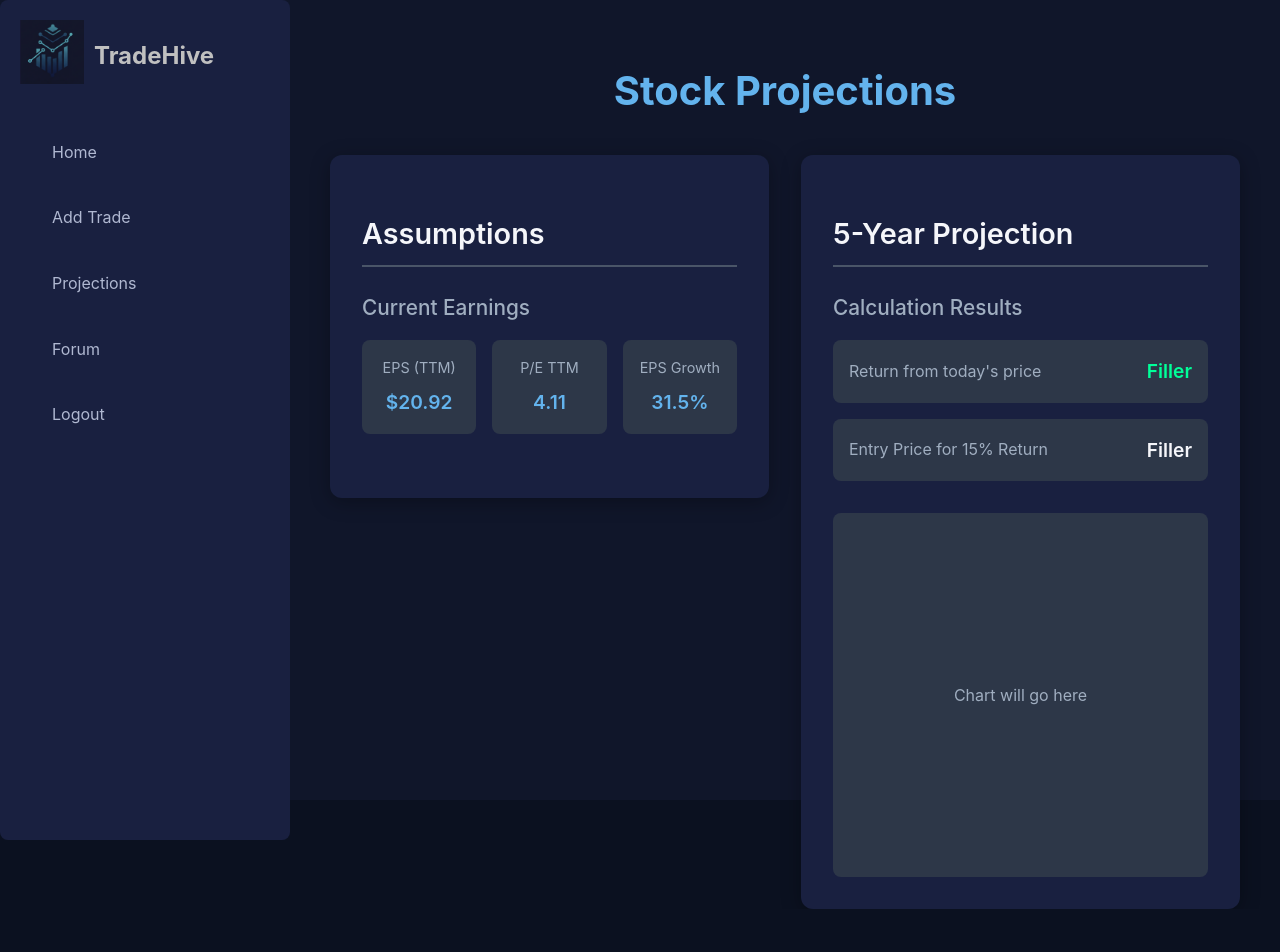
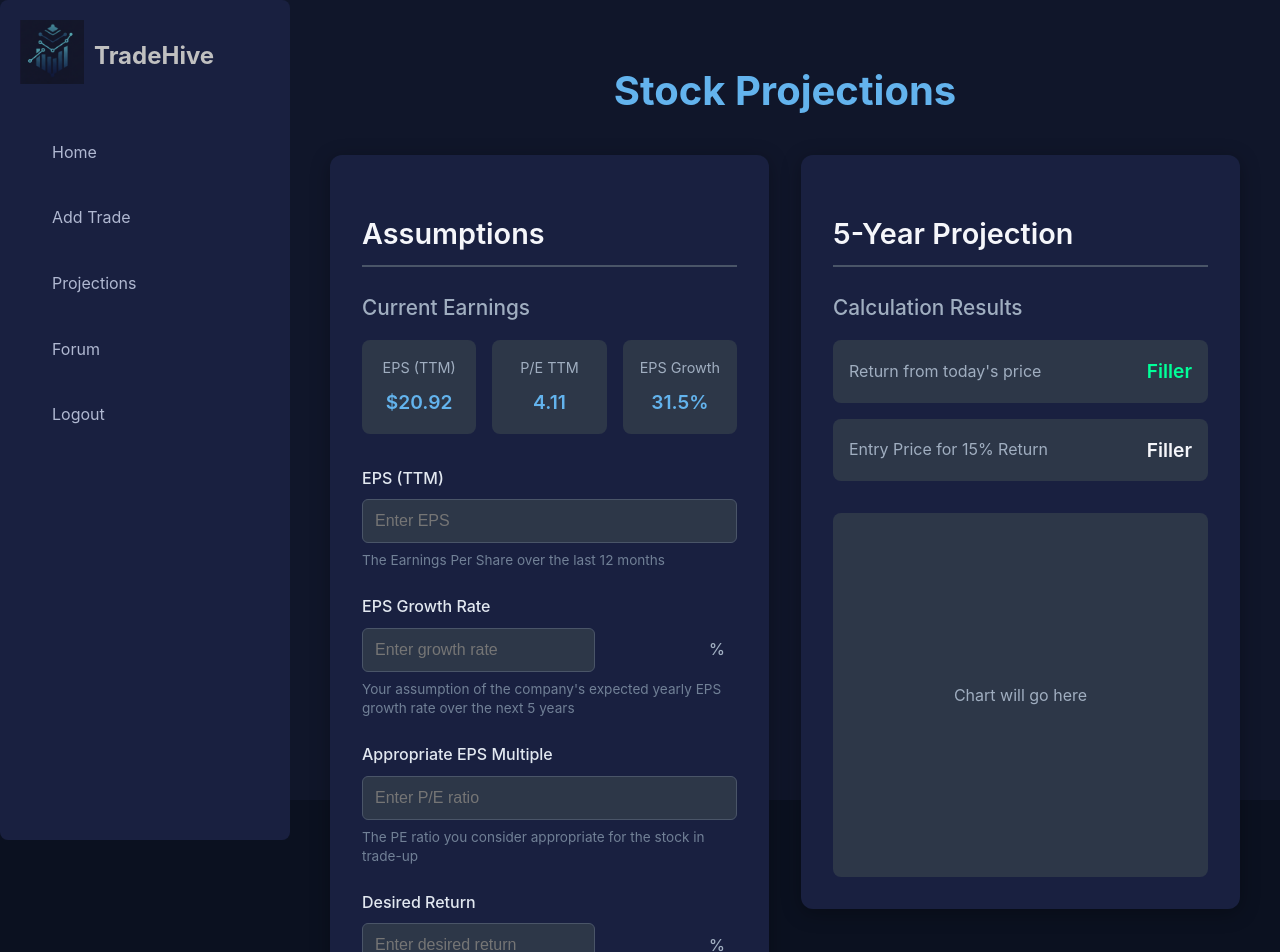
Before and after one commit to hongwee11/tradehive, a React (Create React App) app in the folder dashboard-react/: page /projection in a window 1280 px wide. Shown: the top 952 px of the page. Before the commit the page ends 909 px from the top, so only its background shows below. Built offline with nearby package versions, Linux system fonts and the light colour scheme.

Commit message:
input areas

```diff
--- a/dashboard-react/src/projection/projection.css
+++ b/dashboard-react/src/projection/projection.css
@@ -71,7 +71,6 @@
   margin-bottom: 1rem;
 }
 
-/* Current Earnings Section */
 .current-earnings-section {
   margin-bottom: 2rem;
 }
@@ -104,7 +103,6 @@
   color: #63b3ed;
 }
 
-/* Calculation Results */
 .calculation-results {
   margin-bottom: 2rem;
 }
@@ -139,7 +137,6 @@
   color: #00ff99;
 }
 
-/* Chart Placeholder */
 .chart-placeholder {
   background: #2d3748;
   border-radius: 8px;
@@ -152,7 +149,6 @@
   justify-content: center;
 }
 
-/* Responsive Design */
 @media (max-width: 1024px) {
   .projections-container {
     grid-template-columns: 1fr;
@@ -178,3 +174,56 @@
     font-size: 2rem;
   }
 }
+
+.inputs-section {
+  display: flex;
+  flex-direction: column;
+  gap: 1.5rem;
+}
+
+.input-group {
+  display: flex;
+  flex-direction: column;
+  gap: 0.5rem;
+}
+
+.input-label {
+  font-size: 1rem;
+  font-weight: 500;
+  color: #e2e8f0;
+}
+
+.projection-input {
+  padding: 0.75rem;
+  background: #2d3748;
+  border: 1px solid #4a5568;
+  border-radius: 6px;
+  color: #f5f6fa;
+  font-size: 1rem;
+  transition: border-color 0.2s ease;
+}
+
+.projection-input:focus {
+  outline: none;
+  border-color: #63b3ed;
+  box-shadow: 0 0 0 3px rgba(99, 179, 237, 0.1);
+}
+
+.input-with-icon {
+  position: relative;
+  display: flex;
+  align-items: center;
+}
+
+.input-icon {
+  position: absolute;
+  right: 0.75rem;
+  color: #a0aec0;
+  font-weight: 500;
+}
+
+.input-help {
+  font-size: 0.85rem;
+  color: #718096;
+  line-height: 1.4;
+}
--- a/dashboard-react/src/projection/projection.jsx
+++ b/dashboard-react/src/projection/projection.jsx
@@ -1,4 +1,4 @@
-import React from 'react';
+import React, { useState } from 'react';
 import Sidebar from '../dashboard/components/sidebar';
 import './projection.css';
 
@@ -9,6 +9,12 @@ function ProjectionsPage() {
     pe: 4.11,
     epsGrowth: 31.5
   };
+
+  const [epsTTM, setEpsTTM] = useState('');
+  const [epsGrowthRate, setEpsGrowthRate] = useState('');
+  const [epsMultiple, setEpsMultiple] = useState('');
+  const [desiredReturn, setDesiredReturn] = useState('');
+
 
   return (
     <div className="dashboard-layout">
@@ -45,7 +51,61 @@ function ProjectionsPage() {
                 </div>
               </div>
 
-              {/* Inputs will be added later */}
+              <div className="inputs-section">
+                <div className="input-group">
+                  <label className="input-label">EPS (TTM)</label>
+                  <input
+                    type="number"
+                    value={epsTTM}
+                    onChange={(e) => setEpsTTM(e.target.value)}
+                    className="projection-input"
+                    placeholder="Enter EPS"
+                  />
+                  <small className="input-help">The Earnings Per Share over the last 12 months</small>
+                </div>
+
+                <div className="input-group">
+                  <label className="input-label">EPS Growth Rate</label>
+                  <div className="input-with-icon">
+                    <input
+                      type="number"
+                      value={epsGrowthRate}
+                      onChange={(e) => setEpsGrowthRate(e.target.value)}
+                      className="projection-input"
+                      placeholder="Enter growth rate"
+                    />
+                    <span className="input-icon">%</span>
+                  </div>
+                  <small className="input-help">Your assumption of the company's expected yearly EPS growth rate over the next 5 years</small>
+                </div>
+
+                <div className="input-group">
+                  <label className="input-label">Appropriate EPS Multiple</label>
+                  <input
+                    type="number"
+                    value={epsMultiple}
+                    onChange={(e) => setEpsMultiple(e.target.value)}
+                    className="projection-input"
+                    placeholder="Enter P/E ratio"
+                  />
+                  <small className="input-help">The PE ratio you consider appropriate for the stock in trade-up</small>
+                </div>
+
+                <div className="input-group">
+                  <label className="input-label">Desired Return</label>
+                  <div className="input-with-icon">
+                    <input
+                      type="number"
+                      value={desiredReturn}
+                      onChange={(e) => setDesiredReturn(e.target.value)}
+                      className="projection-input"
+                      placeholder="Enter desired return"
+                    />
+                    <span className="input-icon">%</span>
+                  </div>
+                  <small className="input-help">The minimum yearly return you want to achieve from this investment</small>
+                </div>
+              </div>
             </div>
           </div>
 
```
